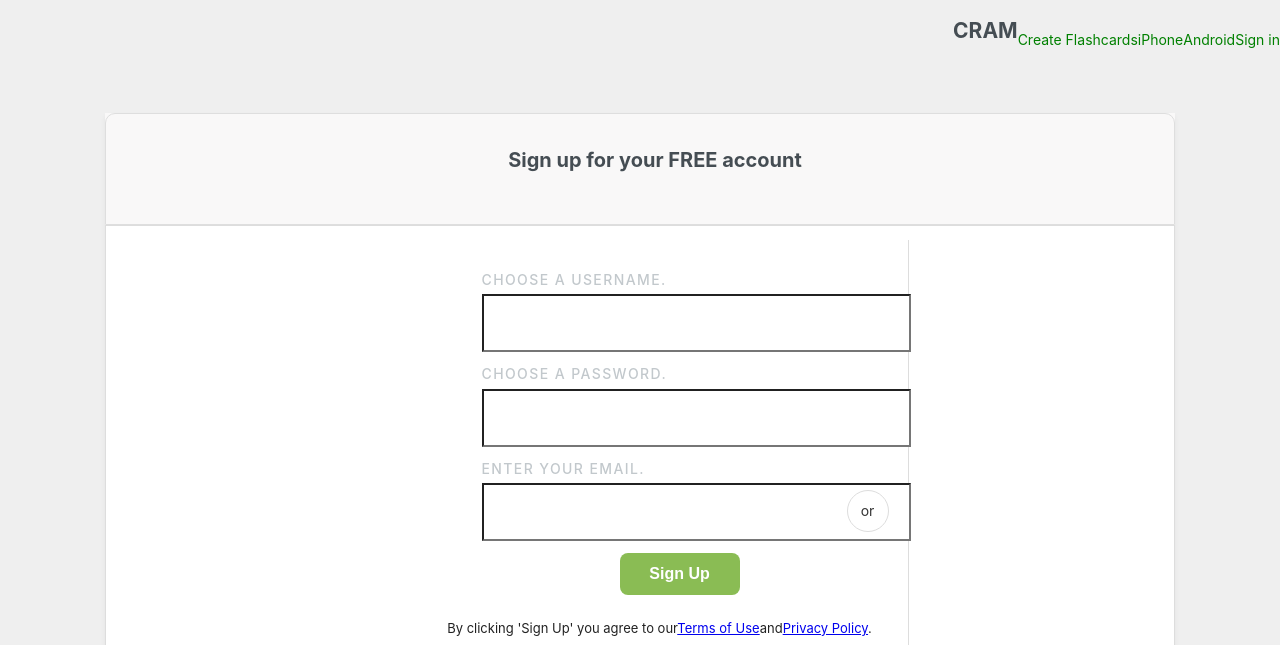
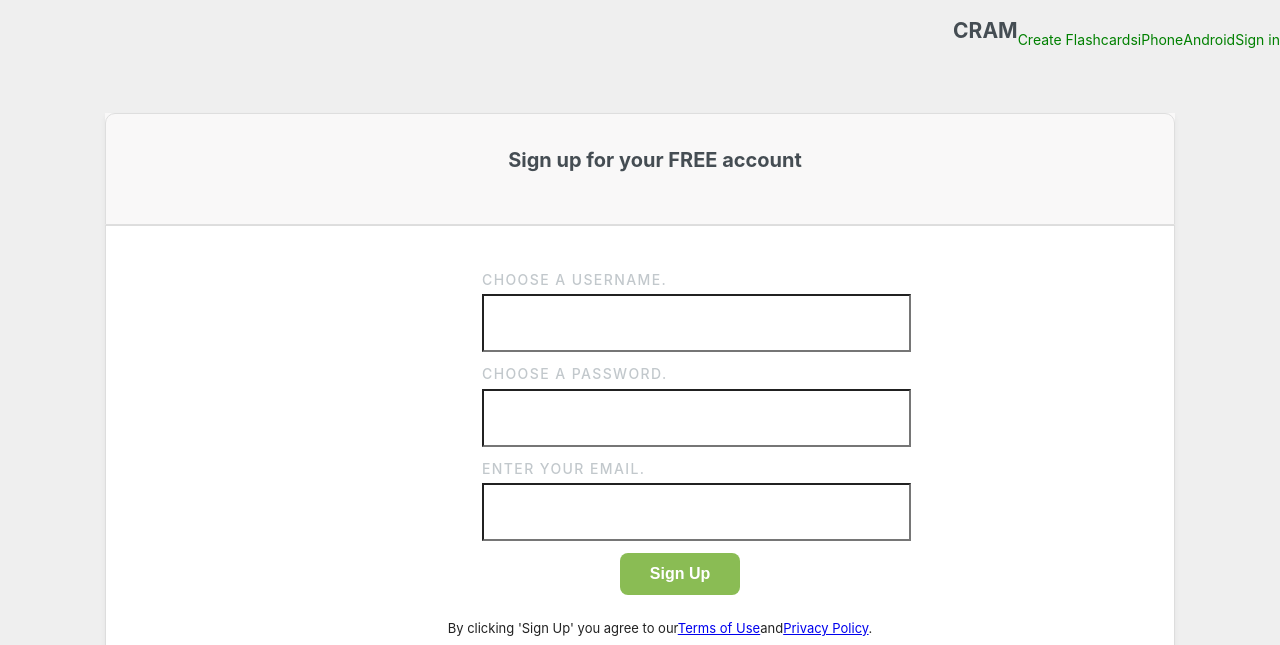
Before and after one commit to tlaudahl/CRAM-clone, a React (Create React App) app: page /register in a window 1280 px wide. Shown: the top 645 px of the page. Built offline with nearby package versions, Linux system fonts and the light colour scheme.

Commit message:
Sign Up is done. Seperated styled components into seperate file

```diff
--- a/src/App.js
+++ b/src/App.js
@@ -2,7 +2,7 @@ import React from 'react';
 import { Route } from 'react-router-dom'
 import './App.css';
 import Navigation from './components/Navigation';
-import Registration from './components/Registration';
+import Registration from './components/Registration/Registration';
 
 function App() {
   return (
--- a/src/components/Registration.js
+++ /dev/null
@@ -1,168 +0,0 @@
-import React from 'react'
-import styled from 'styled-components'
-
-const MainContent = styled.main`
-    padding: 0;
-    background: #FFF;
-    border-top: none;
-    border: 1px solid #DDD;
-    color: #222;
-    font-size: 14px;
-    min-height: 560px;
-    position: relative;
-    overflow: hidden;
-`
-
-const ContentType1 = styled.div`
-    width: 1070px;
-    box-shadow: 0px 3px 5px rgba(0, 0, 0, 0.05);
-    height: 100%;
-    margin: 0 auto 30px;
-    position: relative;
-    background-color: #f9f8f8;
-`
-
-const Heading = styled.div`
-    height: 70px !important;
-    overflow: visible;
-    padding: 20px 0 20px 30px;
-    background: "#F9F8F8";
-    border: 1px solid #DEDEDE;
-    border-radius: 10px 10px 0 0;
-    margin-top: 33px;
-    min-height: inherit;
-    position: relative;
-`
-
-const ColumnListing = styled.ul`
-    position: relative;
-    display: inline-block;
-    list-style: none;
-`
-
-const LeftSide = styled.li`
-    border-right: 1px solid #DDD;
-    float: left;
-    min-height: 525px;
-    padding: 30px;
-    position: relative;
-    width: 436px;
-`
-
-const SignUp = styled.form`
-    margin: 0;
-    position: relative;
-`
-
-const SignUpLi = styled.li`
-    clear: both;
-    margin: 0 0 12px;
-    list-style: none;
-`
-
-const Label = styled.label`
-    color: #C2C8CC;
-    font-weight: 500;
-    letter-spacing: .1em;
-    text-transform: uppercase;
-    line-height: inherit;
-    margin: 0 0 5px;
-    display: block;
-    float: left;
-`
-
-const Input = styled.input`
-    height: 44px;
-    width: 405px;
-    display: block;
-    padding: 5px 10px;
-    font: 14px "Open Sans", Arial, sans-serif;
-    color: #3C3C38;
-    box-shadow: 0px 0px 0px #FFF;
-    text-shadow: none;
-`
-
-const Button = styled.button`
-    -webkit-appearance: none;
-    background: #8ABC54;
-    color: #FFF;
-    font-weight: 600;
-    padding: 12px 0px;
-    width: 120px;
-    cursor: pointer;
-    display: inline-block;
-    line-height: normal;
-    font-size: 16px;
-    text-align: center;
-    border: 0px;
-    opacity: 1;
-    -webkit-border-radius: 8px;
-`
-
-const P = styled.p`
-    font-size: 13px;
-    margin: 25px 0;
-`
-
-const Option = styled.li`
-    background-color: #fff;
-    background-image: -moz-linear-gradient(top, #fff, #fbfbfb);
-    border: 1px solid #ddd;
-    border-radius: 50%;
-    box-shadow: 2px 2px 2px #fff, inset 1px 1px 1px 1px #fff;
-    color: #333;
-    display: block;
-    height: 40px;
-    left: 475px;
-    position: absolute;
-    text-align: center;
-    top: 250px;
-    width: 40px;
-`
-
-export default function Registration() {
-    return (
-        <div>
-            <ContentType1>
-                <Heading>
-                    <h1>Sign up for your FREE account</h1>
-                </Heading>
-                <MainContent>
-                    <ColumnListing>
-                        <LeftSide>
-                            <SignUp>
-                                <ul>
-                                    <SignUpLi>
-                                        <Label>Choose a username.</Label>
-                                        <Input />
-                                    </SignUpLi>
-                                    <SignUpLi>
-                                        <Label>Choose a password.</Label>
-                                        <Input />
-                                    </SignUpLi>
-                                    <SignUpLi>
-                                        <Label>Enter your email.</Label>
-                                        <Input />
-                                    </SignUpLi>
-                                    <SignUpLi>
-                                        <Button>Sign Up</Button>
-                                    </SignUpLi>
-                                </ul>
-                            </SignUp>
-                            <P>
-                                By clicking 'Sign Up' you agree to our
-                                 <a href="/terms" target="blank">Terms of Use</a>
-                                 and
-                                 <a href="/privacy" target="blank">Privacy Policy</a>
-                                .
-                            </P>
-                        </LeftSide>
-                        <Option>
-                            <p style={{ marginTop: '10px' }}>or</p>
-                        </Option>
-                    </ColumnListing>
-                </MainContent>
-            </ContentType1>
-        </div>
-    )
-}
--- /dev/null
+++ b/src/components/Registration/Registration.js
@@ -0,0 +1,47 @@
+import React from 'react'
+
+import { Body, ContentType1, Heading, MainContent, ColumnListing, LeftSide, SignUp, SignUpLi, Input, Label, Button, P } from './Styled';
+
+export default function Registration() {
+    return (
+        <Body>
+            <ContentType1>
+                <Heading>
+                    <h1>Sign up for your FREE account</h1>
+                </Heading>
+                <MainContent>
+                    <ColumnListing>
+                        <LeftSide>
+                            <SignUp>
+                                <ul>
+                                    <SignUpLi>
+                                        <Label>Choose a username.</Label>
+                                        <Input />
+                                    </SignUpLi>
+                                    <SignUpLi>
+                                        <Label>Choose a password.</Label>
+                                        <Input />
+                                    </SignUpLi>
+                                    <SignUpLi>
+                                        <Label>Enter your email.</Label>
+                                        <Input />
+                                    </SignUpLi>
+                                    <SignUpLi>
+                                        <Button>Sign Up</Button>
+                                    </SignUpLi>
+                                </ul>
+                            </SignUp>
+                            <P>
+                                By clicking 'Sign Up' you agree to our
+                                 <a href="/terms" target="blank">Terms of Use</a>
+                                 and
+                                 <a href="/privacy" target="blank">Privacy Policy</a>
+                                .
+                            </P>
+                        </LeftSide>
+                    </ColumnListing>
+                </MainContent>
+            </ContentType1>
+        </Body>
+    )
+}
--- /dev/null
+++ b/src/components/Registration/Styled.js
@@ -0,0 +1,118 @@
+import styled from 'styled-components';
+
+export const MainContent = styled.main`
+    padding: 0;
+    background: #FFF;
+    border-top: none;
+    border: 1px solid #DDD;
+    color: #222;
+    font-size: 14px;
+    min-height: 560px;
+    position: relative;
+    overflow: hidden;
+    margin: 0;
+    outline: 0;
+`
+
+export const ContentType1 = styled.div`
+    width: 1070px;
+    box-shadow: 0px 3px 5px rgba(0, 0, 0, 0.05);
+    height: 100%;
+    margin: 0 auto 30px;
+    position: relative;
+    background-color: #f9f8f8;
+`
+
+export const Body = styled.div`
+    background: transparent;
+    border: 0;
+    font-size: 100%;
+    margin: 0;
+    outline: 0;
+    padding: 0;
+    position: relative;
+    left: 0;
+    transition: left .8s;
+`
+
+export const Heading = styled.div`
+    height: 70px !important;
+    overflow: visible;
+    padding: 20px 0 20px 30px;
+    background: "#F9F8F8";
+    border: 1px solid #DEDEDE;
+    border-radius: 10px 10px 0 0;
+    margin-top: 33px;
+    min-height: inherit;
+    position: relative;
+`
+
+export const ColumnListing = styled.ul`
+    position: relative;
+    display: inline-block;
+    list-style: none;
+    vertical-align: baseline;
+`
+
+export const LeftSide = styled.li`
+    float: left;
+    min-height: 525px;
+    padding: 30px;
+    position: relative;
+    width: 436px;
+`
+
+export const SignUp = styled.form`
+    margin: 0;
+    position: relative;
+`
+
+export const SignUpLi = styled.li`
+    clear: both;
+    margin: 0 0 12px;
+    list-style: none;
+`
+
+export const Label = styled.label`
+    color: #C2C8CC;
+    font-weight: 500;
+    letter-spacing: .1em;
+    text-transform: uppercase;
+    line-height: inherit;
+    margin: 0 0 5px;
+    display: block;
+    float: left;
+`
+
+export const Input = styled.input`
+    height: 44px;
+    width: 405px;
+    display: block;
+    padding: 5px 10px;
+    font: 14px "Open Sans", Arial, sans-serif;
+    color: #3C3C38;
+    box-shadow: 0px 0px 0px #FFF;
+    text-shadow: none;
+`
+
+export const Button = styled.button`
+    -webkit-appearance: none;
+    background: #8ABC54;
+    color: #FFF;
+    font-weight: 600;
+    padding: 12px 0px;
+    width: 120px;
+    cursor: pointer;
+    display: inline-block;
+    line-height: normal;
+    font-size: 16px;
+    text-align: center;
+    border: 0px;
+    opacity: 1;
+    -webkit-border-radius: 8px;
+`
+
+export const P = styled.p`
+    font-size: 13px;
+    margin: 25px 0;
+`
--- a/src/index.css
+++ b/src/index.css
@@ -14,6 +14,10 @@ body {
   -moz-osx-font-smoothing: grayscale;
 }
 
+* {
+  box-sizing: unset;
+}
+
 code {
   font-family: source-code-pro, Menlo, Monaco, Consolas, 'Courier New',
     monospace;
```
